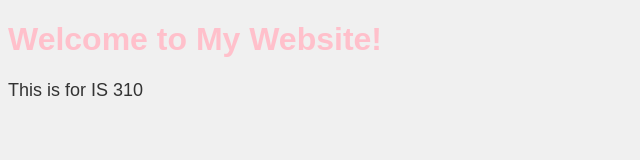
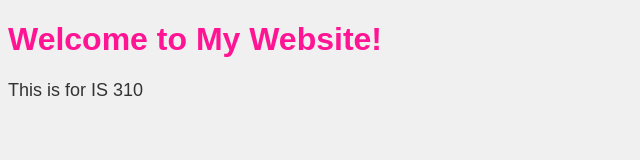
Before and after one commit to nayakhayat/nayakhayat.github.io, a plain HTML site: page index.html in a window 1280 px wide. Shown: the whole page, without its empty margins (0-640 px from the left). Drawn offline with Linux system fonts and the light colour scheme.

Commit message:
Update index.html

```diff
--- a/index.html
+++ b/index.html
@@ -13,7 +13,7 @@
         }
 
         h1 {
-            color: pink; /* Pink color */
+            color: #ff1493; /* Pink color */
         }
 
         p {
```
